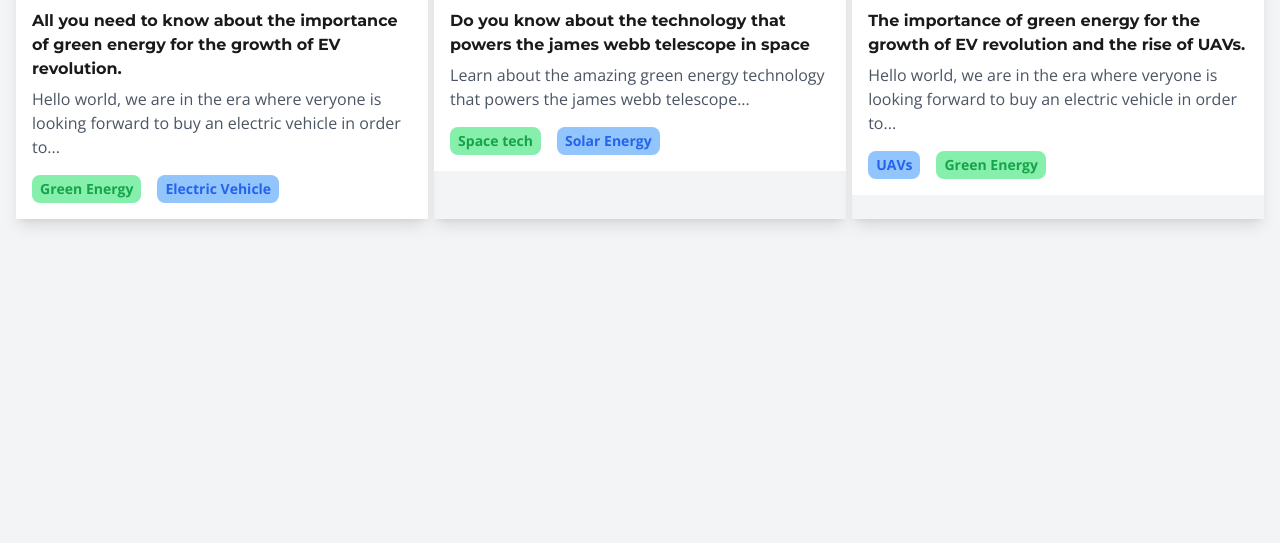
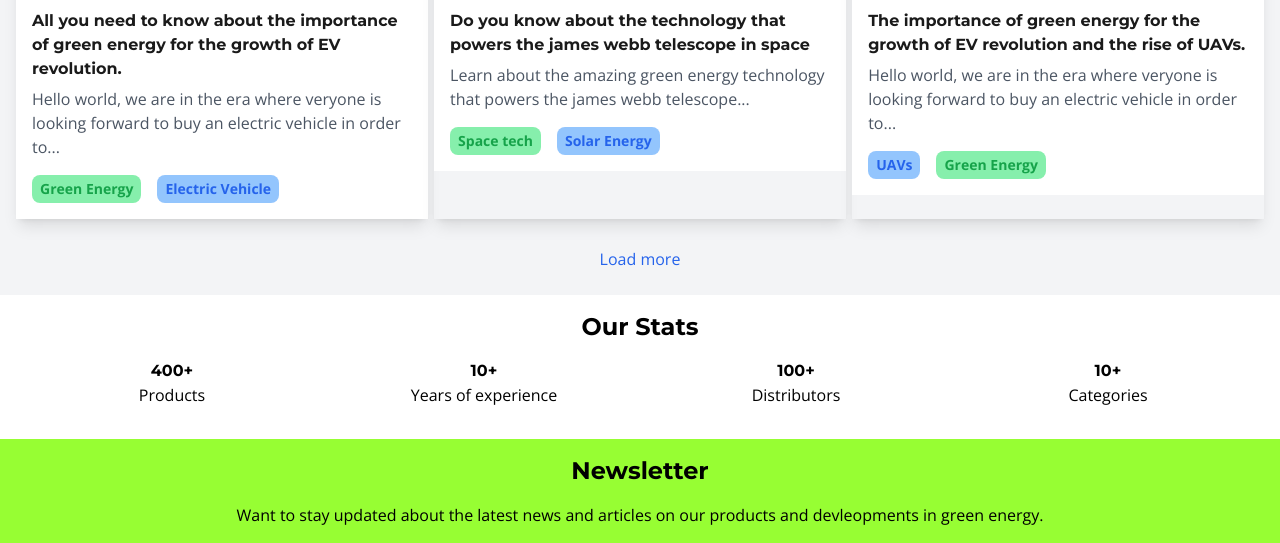
Before and after one commit to adnanAliSDE/rkfrontend, a website built with Vite: page index.html in a window 1280 px wide. Shown: the part 572-1115 px from the top of the page. Before the commit the page ends 819 px from the top, so only its background shows below. Built offline with nearby package versions, Linux system fonts and the light colour scheme.

Commit message:
Added stats

```diff
--- a/index.html
+++ b/index.html
@@ -35,7 +35,9 @@
             homeowners
             and businesses.</p>
 
-        <section class="posts p-4 mt-6 flex flex-wrap justify-between">
+        <section class="posts">
+            <div class="wrapper p-4 mt-6 flex flex-wrap justify-between">
+
                 <div class="post mb-3 w-full md:w-[33%] shadow-lg">
                     <img src="https://images.pexels.com/photos/18308223/pexels-photo-18308223/free-photo-of-a-small-island-with-rocks-and-water-in-the-background.jpeg?auto=compress&cs=tinysrgb&w=800&h=400&dpr=1"
                         class="w-full" alt="">
@@ -49,15 +51,18 @@
                         <h3 class="title text-md mb-1.5 font-bold text-black-950">
                             All you need to know about the importance of green energy for the growth of EV revolution.
                         </h3>
-                    <p class="desc text-gray-600">Hello world, we are in the era where veryone is looking forward to buy
+                        <p class="desc text-gray-600">Hello world, we are in the era where veryone is looking forward to
+                            buy
                             an electric
                             vehicle in order to...</p>
 
                         <div class="categories mt-4 flex flex-wrap space-x-4">
-                        <div class="category text-sm inline font-bold rounded-lg p-2 py-1 bg-green-300 text-green-600">
+                            <div
+                                class="category text-sm inline font-bold rounded-lg p-2 py-1 bg-green-300 text-green-600">
                                 Green
                                 Energy</div>
-                        <div class="category text-sm inline font-bold rounded-lg p-2 py-1 bg-blue-300 text-blue-600">
+                            <div
+                                class="category text-sm inline font-bold rounded-lg p-2 py-1 bg-blue-300 text-blue-600">
                                 Electric
                                 Vehicle</div>
                         </div>
@@ -76,13 +81,16 @@
                         <h3 class="title text-md mb-1.5 font-bold text-black-950">
                             Do you know about the technology that powers the james webb telescope in space
                         </h3>
-                    <p class="desc text-gray-600">Learn about the amazing green energy technology that powers the james
+                        <p class="desc text-gray-600">Learn about the amazing green energy technology that powers the
+                            james
                             webb telescope...</p>
 
                         <div class="categories mt-4 flex flex-wrap space-x-4">
-                        <div class="category text-sm inline font-bold rounded-lg p-2 py-1 bg-green-300 text-green-600">
+                            <div
+                                class="category text-sm inline font-bold rounded-lg p-2 py-1 bg-green-300 text-green-600">
                                 Space tech</div>
-                        <div class="category text-sm inline font-bold rounded-lg p-2 py-1 bg-blue-300 text-blue-600">
+                            <div
+                                class="category text-sm inline font-bold rounded-lg p-2 py-1 bg-blue-300 text-blue-600">
                                 Solar Energy</div>
                         </div>
                     </div>
@@ -100,18 +108,51 @@
                         <h3 class="title text-md mb-1.5 font-bold text-black-950">
                             The importance of green energy for the growth of EV revolution and the rise of UAVs.
                         </h3>
-                    <p class="desc text-gray-600">Hello world, we are in the era where veryone is looking forward to buy
+                        <p class="desc text-gray-600">Hello world, we are in the era where veryone is looking forward to
+                            buy
                             an electric
                             vehicle in order to...</p>
 
                         <div class="categories mt-4 flex flex-wrap space-x-4">
-                        <div class="category text-sm inline font-bold rounded-lg p-2 py-1 bg-blue-300 text-blue-600">
+                            <div
+                                class="category text-sm inline font-bold rounded-lg p-2 py-1 bg-blue-300 text-blue-600">
                                 UAVs</div>
-                        <div class="category text-sm inline font-bold rounded-lg p-2 py-1 bg-green-300 text-green-600">
+                            <div
+                                class="category text-sm inline font-bold rounded-lg p-2 py-1 bg-green-300 text-green-600">
                                 Green Energy</div>
                         </div>
                     </div>
                 </div>
+            </div>
+            <a href="#" class="text-blue-600 block text-center">Load more</a>
+        </section>
+
+        <section class="stats bg-white p-4 mt-6">
+            <h2 class="text-2xl mb-4 font-bold text-center">Our Stats</h2>
+            <div class="wrapper  flex justify-center flex-wrap">
+
+                <div class="stat w-1/2 mb-4 md:w-1/4 text-center">
+                    <h3 class="text-md font-bold">400+</h3>
+                    <p>Products</p>
+                </div>
+                <div class="stat w-1/2 mb-4 md:w-1/4 text-center">
+                    <h3 class="text-md font-bold">10+</h3>
+                    <p>Years of experience</p>
+                </div>
+                <div class="stat w-1/2 mb-4 md:w-1/4 text-center">
+                    <h3 class="text-md font-bold">100+</h3>
+                    <p>Distributors</p>
+                </div>
+                <div class="stat w-1/2 mb-4 md:w-1/4 text-center">
+                    <h3 class="text-md font-bold">10+</h3>
+                    <p>Categories</p>
+                </div>
+            </div>
+        </section>
+        <section class="newsletter bg-primary-950 p-4">
+            <h2 class="text-2xl font-bold mb-4 text-center">Newsletter</h2>
+            <p class="text-center">Want to stay updated about the latest news and articles on our products and
+                devleopments in green energy.</p>
         </section>
     </main>
     <footer></footer>
```
Also changed, not shown: dist/assets/index-Bema9WR2.css (added), dist/assets/index-DEexNjfK.css (deleted), dist/index.html, styles/main.css. Lines whose indentation alone changed are shown as unchanged.
